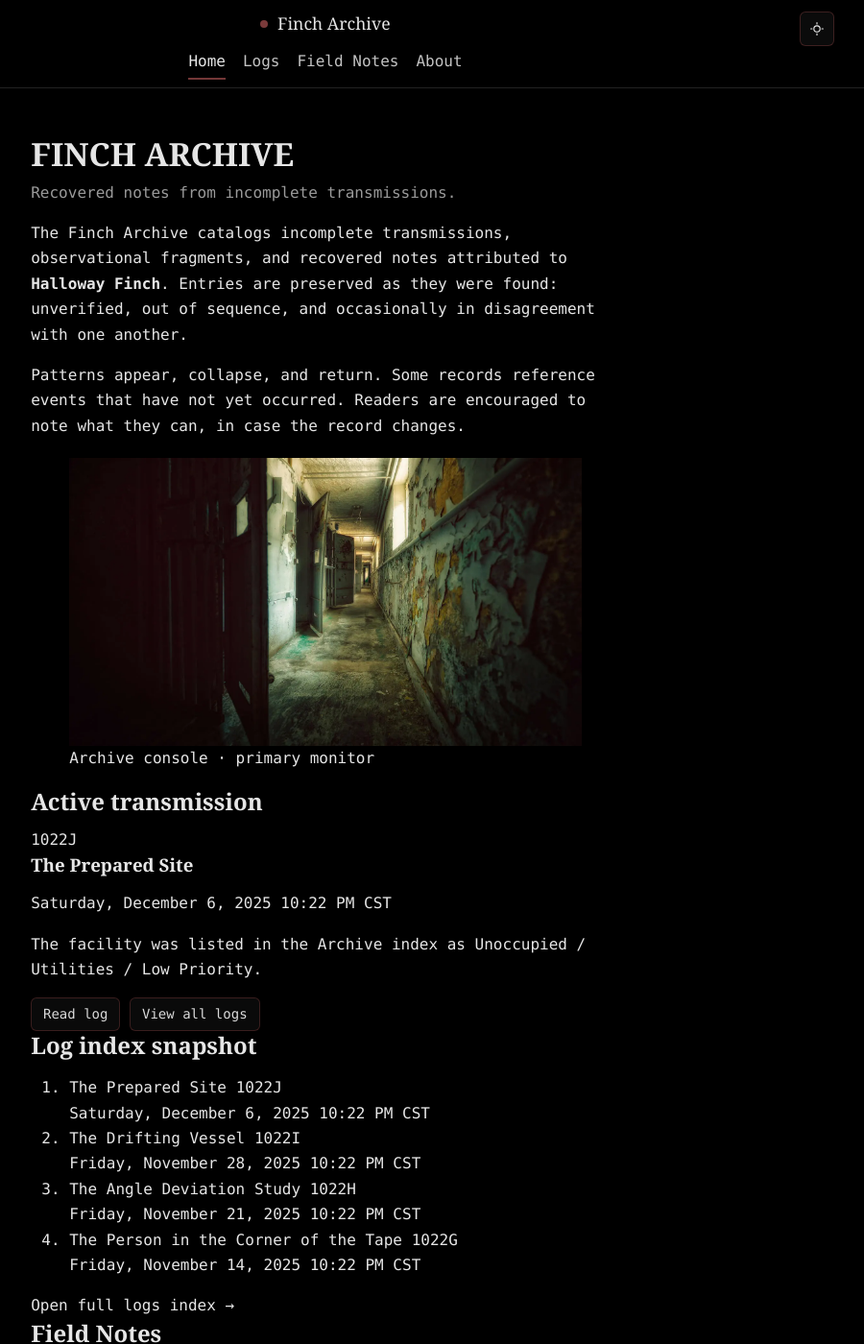
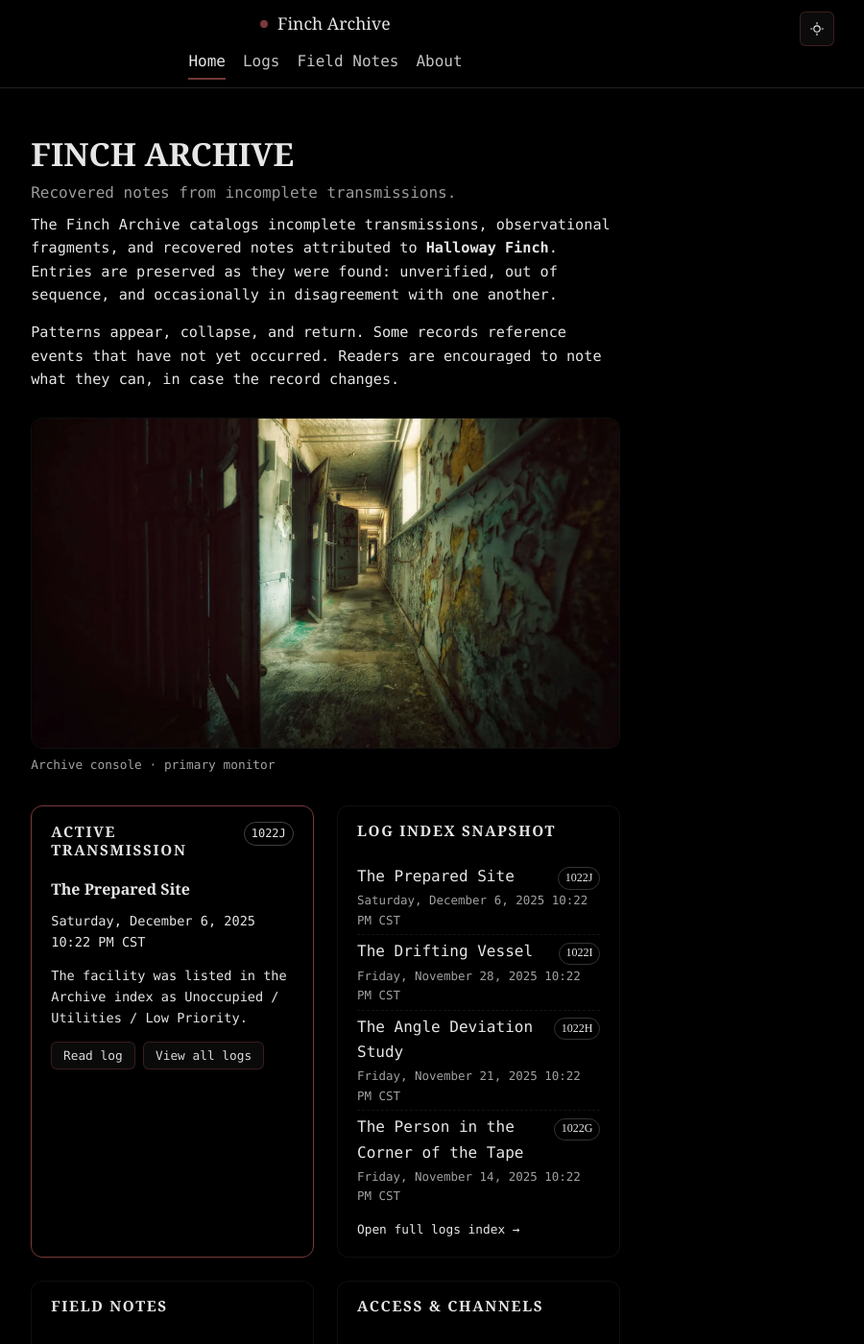
Before and after one commit to HallowayFinch/fincharchive.com, a Jekyll site: the page built from index.html, in a window 1280 px wide and 1400 px high. Shown: the whole window at 96% size, without its empty margins (301-1201 px from the left). Built offline with Jekyll 4.4.1, drawn with Linux system fonts in a browser that asks for light colours.

Commit message:
Add styles for home console and panel components

```diff
--- a/assets/css/style.css
+++ b/assets/css/style.css
@@ -1206,3 +1206,219 @@ main.container .log-sub a:hover {
 html {
   scroll-behavior: smooth;
 }
+
+/* Home console layout */
+
+.home-console {
+  max-width: 72rem;
+  padding-bottom: 3rem;
+}
+
+.home-hero {
+  margin-bottom: 1.75rem;
+}
+
+.home-intro {
+  margin-top: 0.5rem;
+  max-width: 40rem;
+  font-size: 0.95rem;
+  line-height: 1.6;
+}
+
+.home-figure {
+  margin: 0 0 2rem;
+}
+
+.home-hero-image {
+  display: block;
+  width: 100%;
+  border-radius: 0.75rem;
+  border: 1px solid rgba(255, 255, 255, 0.06);
+}
+
+html[data-theme="light"] .home-hero-image {
+  border-color: rgba(0, 0, 0, 0.08);
+}
+
+.home-figure-caption {
+  margin-top: 0.35rem;
+  font-size: 0.8rem;
+  opacity: 0.7;
+}
+
+/* Panel grid */
+
+.home-grid {
+  display: grid;
+  gap: 1.5rem;
+}
+
+@media (min-width: 900px) {
+  .home-grid {
+    grid-template-columns: minmax(0, 2fr) minmax(0, 2fr);
+  }
+}
+
+.home-panel {
+  border-radius: 0.75rem;
+  padding: 1rem 1.25rem 1.1rem;
+  border: 1px solid rgba(255, 255, 255, 0.06);
+  background: rgba(0, 0, 0, 0.45);
+  box-shadow: 0 0 0 1px rgba(0, 0, 0, 0.7);
+}
+
+html[data-theme="light"] .home-panel {
+  background: rgba(255, 255, 255, 0.85);
+  border-color: rgba(0, 0, 0, 0.06);
+  box-shadow: 0 0 0 1px rgba(0, 0, 0, 0.04);
+}
+
+.panel-primary {
+  border-color: #7a3a3a;
+}
+
+/* Panel internals */
+
+.panel-header {
+  display: flex;
+  align-items: baseline;
+  justify-content: space-between;
+  gap: 0.75rem;
+  margin-bottom: 0.5rem;
+}
+
+.panel-title {
+  font-size: 0.95rem;
+  text-transform: uppercase;
+  letter-spacing: 0.11em;
+}
+
+.panel-tag {
+  font-family: var(--font-mono, ui-monospace, SFMono-Regular, Menlo, Monaco, Consolas, "Liberation Mono", "Courier New", monospace);
+  font-size: 0.75rem;
+  padding: 0.1rem 0.45rem;
+  border-radius: 999px;
+  border: 1px solid rgba(255, 255, 255, 0.25);
+}
+
+html[data-theme="light"] .panel-tag {
+  border-color: rgba(0, 0, 0, 0.3);
+}
+
+.panel-body {
+  margin-top: 0.35rem;
+}
+
+.panel-item-title {
+  font-size: 1rem;
+  margin: 0 0 0.15rem;
+}
+
+.panel-item-title a {
+  text-decoration: none;
+}
+
+.panel-item-title a:hover {
+  text-decoration: underline;
+}
+
+.panel-meta,
+.panel-text,
+.panel-status {
+  font-size: 0.85rem;
+  line-height: 1.6;
+}
+
+.panel-actions {
+  margin-top: 0.6rem;
+  display: flex;
+  flex-wrap: wrap;
+  gap: 0.5rem;
+}
+
+.btn-small {
+  font-size: 0.8rem;
+  padding-inline: 0.75rem;
+  padding-block: 0.35rem;
+}
+
+/* Lists inside panels */
+
+.panel-list {
+  list-style: none;
+  margin: 0.25rem 0 0.4rem;
+  padding: 0;
+}
+
+.panel-list-item {
+  display: flex;
+  flex-direction: column;
+  gap: 0.1rem;
+  padding-block: 0.25rem;
+  border-top: 1px dashed rgba(255, 255, 255, 0.08);
+}
+
+.panel-list-item:first-child {
+  border-top: none;
+}
+
+html[data-theme="light"] .panel-list-item {
+  border-top-color: rgba(0, 0, 0, 0.06);
+}
+
+.panel-list-main {
+  display: flex;
+  align-items: baseline;
+  justify-content: space-between;
+  gap: 0.5rem;
+}
+
+.panel-list-title a {
+  text-decoration: none;
+}
+
+.panel-list-title a:hover {
+  text-decoration: underline;
+}
+
+.panel-list-tag {
+  font-family: var(--font-mono, ui-monospace);
+  font-size: 0.75rem;
+  padding: 0.05rem 0.4rem;
+  border-radius: 999px;
+  border: 1px solid rgba(255, 255, 255, 0.2);
+}
+
+.panel-list-date {
+  font-size: 0.78rem;
+  opacity: 0.7;
+}
+
+/* Links panel */
+
+.panel-links {
+  list-style: none;
+  margin: 0.25rem 0 0.6rem;
+  padding: 0;
+  font-size: 0.85rem;
+}
+
+.panel-links li + li {
+  margin-top: 0.1rem;
+}
+
+.btn-link {
+  font-size: 0.8rem;
+}
+
+/* Status indicator */
+
+.panel-status-indicator::before {
+  content: "";
+  display: inline-block;
+  width: 0.4rem;
+  height: 0.4rem;
+  border-radius: 999px;
+  margin-right: 0.3rem;
+  background: #4caf50;
+}
```
